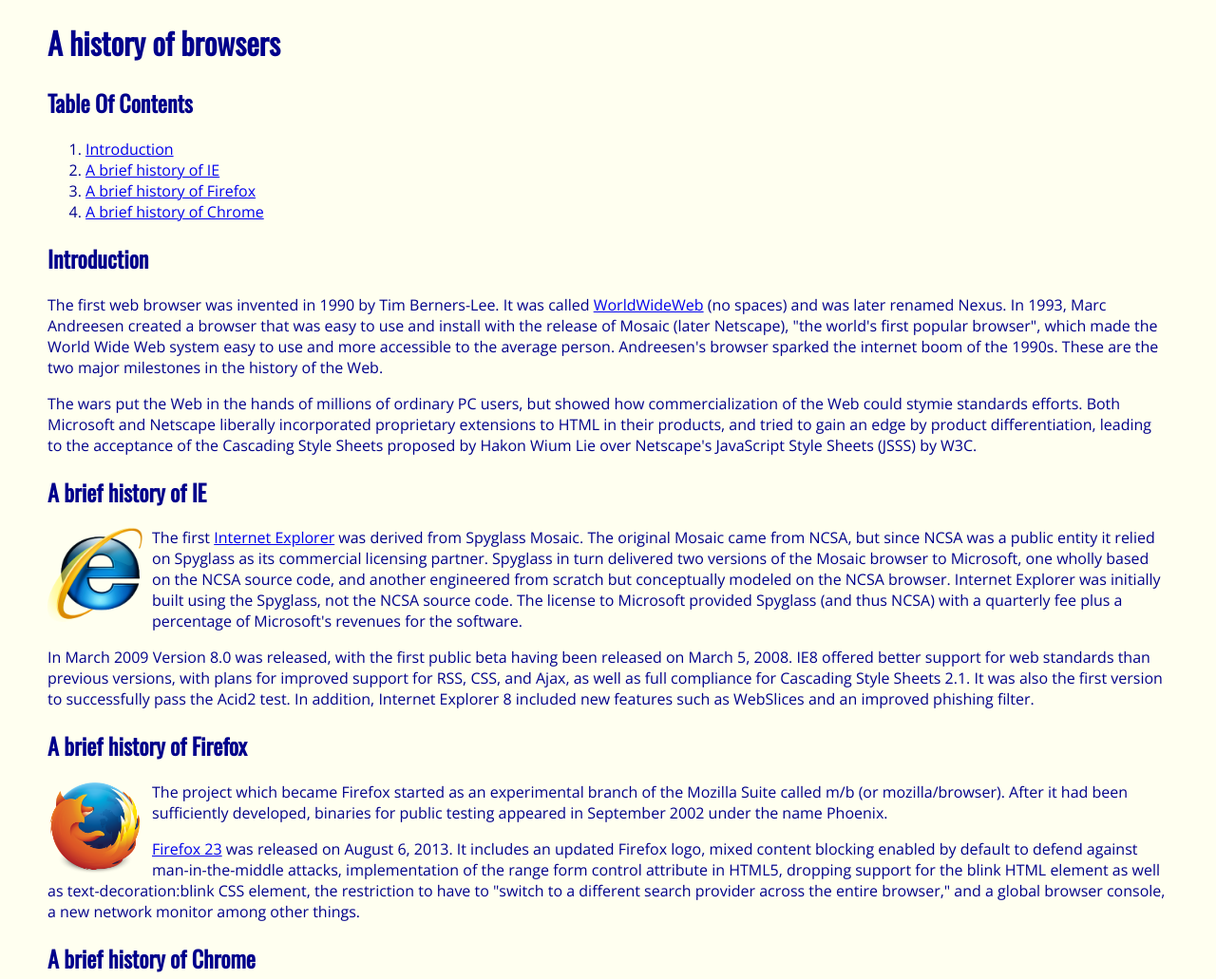
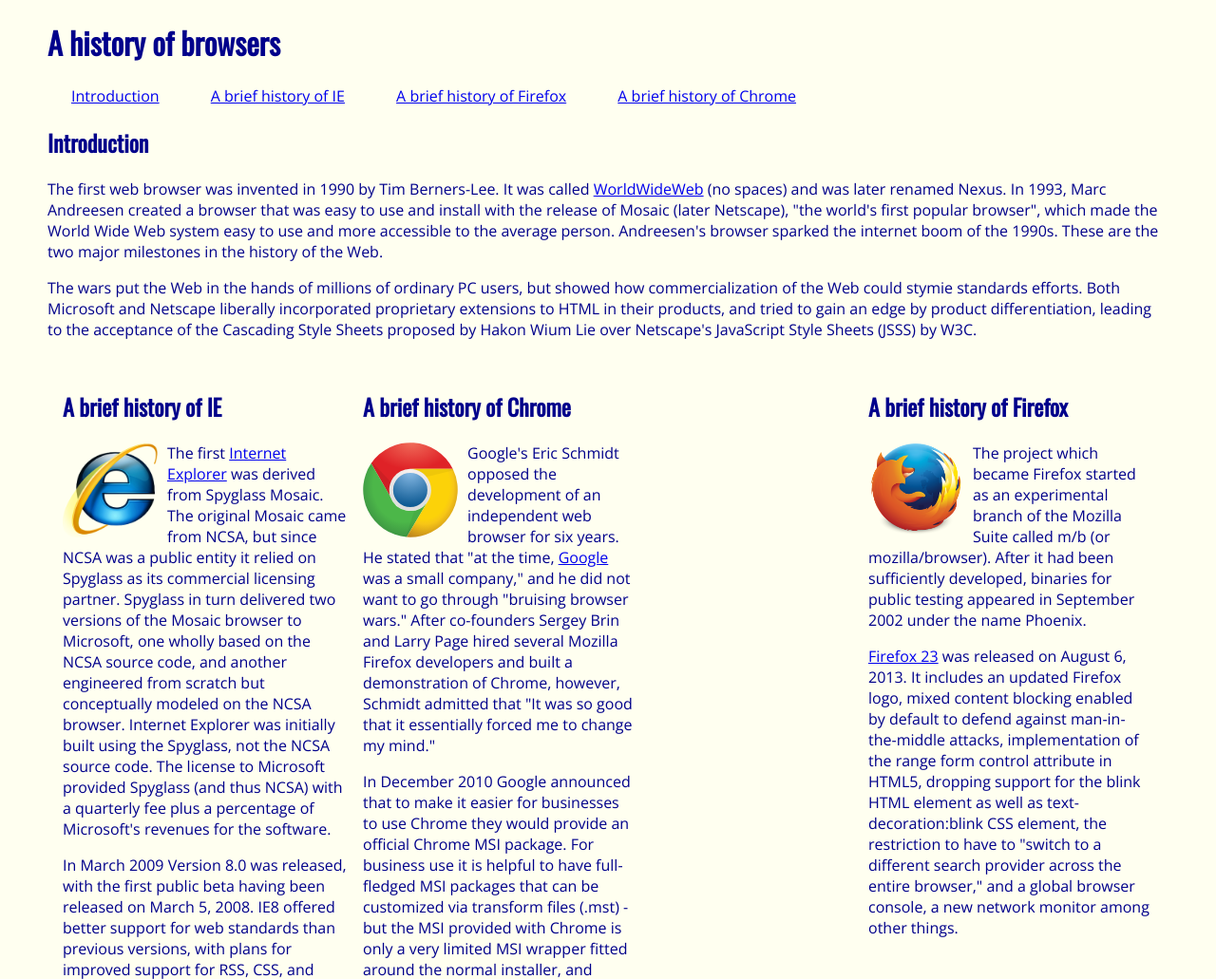
Before and after one commit to chumeda/browserhistory, a plain HTML site: page index.html in a window 1280 px wide. Shown: the top 1031 px of the page at 95% size. Drawn offline with nearby package versions, Linux system fonts and the light colour scheme.

Commit message:
finished browserhistory3

```diff
--- a/index.html
+++ b/index.html
@@ -4,35 +4,33 @@
 <link rel="stylesheet" type="text/css" href="http://fonts.googleapis.com/css?family=Oswald|Open+Sans">
 <head>
   <p><h1>A history of browsers</h1></p>
-  <p><h2>Table Of Contents</h2></p>
-  <p><ol>
+  <div id="navbar"><p><ul>
   <li><a href="#Intro">Introduction</a></li>
   <li><a href="#IE">A brief history of IE</a></li>
   <li><a href="#Fire">A brief history of Firefox</a></li>
   <li><a href="#Chrome">A brief history of Chrome</a></li>
-</ol></p>
+</ul></p></div>
 </head>
+<body>
+
 <p><h2 id="Intro">Introduction</h2></p>
 <p>The first web browser was invented in 1990 by Tim Berners-Lee. It was called <a href="https://en.wikipedia.org/wiki/WorldWideWeb">WorldWideWeb</a> (no spaces) and was later renamed Nexus. In 1993, Marc Andreesen created a browser that was easy to use and install with the release of Mosaic (later Netscape), "the world's first popular browser", which made the World Wide Web system easy to use and more accessible to the average person. Andreesen's browser sparked the internet boom of the 1990s. These are the two major milestones in the history of the Web.</p>
 <p>The wars put the Web in the hands of millions of ordinary PC users, but showed how commercialization of the Web could stymie standards efforts. Both Microsoft and Netscape liberally incorporated proprietary extensions to HTML in their products, and tried to gain an edge by product differentiation, leading to the acceptance of the Cascading Style Sheets proposed by Hakon Wium Lie over Netscape's JavaScript Style Sheets (JSSS) by W3C.</p>
 
-<p><h2 id="IE">A brief history of IE</h2></p>
+<div class="left"><p><h2 id="IE">A brief history of IE</h2></p>
 <p><img src="Internet_Explorer_7_Logo.png" width="100" height="100" alt="Internet Explorer Logo"></p>
 <p>The first <a href="http://windows.microsoft.com/en-us/internet-explorer/download-ie">Internet Explorer</a> was derived from Spyglass Mosaic. The original Mosaic came from NCSA, but since NCSA was a public entity it relied on Spyglass as its commercial licensing partner. Spyglass in turn delivered two versions of the Mosaic browser to Microsoft, one wholly based on the NCSA source code, and another engineered from scratch but conceptually modeled on the NCSA browser. Internet Explorer was initially built using the Spyglass, not the NCSA source code. The license to Microsoft provided Spyglass (and thus NCSA) with a quarterly fee plus a percentage of Microsoft's revenues for the software.</p>
-<p>In March 2009 Version 8.0 was released, with the first public beta having been released on March 5, 2008. IE8 offered better support for web standards than previous versions, with plans for improved support for RSS, CSS, and Ajax, as well as full compliance for Cascading Style Sheets 2.1. It was also the first version to successfully pass the Acid2 test. In addition, Internet Explorer 8 included new features such as WebSlices and an improved phishing filter.</p>
+<p>In March 2009 Version 8.0 was released, with the first public beta having been released on March 5, 2008. IE8 offered better support for web standards than previous versions, with plans for improved support for RSS, CSS, and Ajax, as well as full compliance for Cascading Style Sheets 2.1. It was also the first version to successfully pass the Acid2 test. In addition, Internet Explorer 8 included new features such as WebSlices and an improved phishing filter.</p></div>
 
-<p><h2 id="Fire">A brief history of Firefox</h2></p>
+<div class="right"><p><h2 id="Fire">A brief history of Firefox</h2></p>
 <p><img src="Mozilla_Firefox_logo_2013.png" width="100" height="100" alt="Firefox Logo"></p>
 <p>The project which became Firefox started as an experimental branch of the Mozilla Suite called m/b (or mozilla/browser). After it had been sufficiently developed, binaries for public testing appeared in September 2002 under the name Phoenix.</p>
-<p><a href="http://filehippo.com/download_firefox/15691/">Firefox 23</a> was released on August 6, 2013. It includes an updated Firefox logo, mixed content blocking enabled by default to defend against man-in-the-middle attacks, implementation of the range form control attribute in HTML5, dropping support for the blink HTML element as well as text-decoration:blink CSS element, the restriction to have to "switch to a different search provider across the entire browser," and a global browser console, a new network monitor among other things. </p>
+<p><a href="http://filehippo.com/download_firefox/15691/">Firefox 23</a> was released on August 6, 2013. It includes an updated Firefox logo, mixed content blocking enabled by default to defend against man-in-the-middle attacks, implementation of the range form control attribute in HTML5, dropping support for the blink HTML element as well as text-decoration:blink CSS element, the restriction to have to "switch to a different search provider across the entire browser," and a global browser console, a new network monitor among other things. </p></div>
 
-<p><h2 id="Chrome">A brief history of Chrome</h2></p>
+<div class="center"><p><h2 id="Chrome">A brief history of Chrome</h2></p>
 <p><img src="Google_Chrome_icon_(2011).svg" width="100" height="100" alt="Chrome Logo"></p>
 <p>Google's Eric Schmidt opposed the development of an independent web browser for six years. He stated that "at the time, <a href="https://www.google.com/">Google</a> was a small company," and he did not want to go through "bruising browser wars." After co-founders Sergey Brin and Larry Page hired several Mozilla Firefox developers and built a demonstration of Chrome, however, Schmidt admitted that "It was so good that it essentially forced me to change my mind."</p>
 <p>In December 2010 Google announced that to make it easier for businesses to use Chrome they would provide an official Chrome MSI package. For business use it is helpful to have full-fledged MSI packages that can be customized via transform files (.mst) - but the MSI provided with Chrome is only a very limited MSI wrapper fitted around the normal installer, and many businesses find that this arrangement does not meet their needs.</p>
-
-
-
-<body>
+</div>
 </body>
 </html>
--- a/style.css
+++ b/style.css
@@ -1,17 +1,9 @@
-/*
-The font for all headings should be Oswald.
-The font for non-heading text should be Open Sans.
-The font color should be DarkBlue.
-The top and bottom margins should be 10 px.
-The left and right margins should be 50 px.
-The background color should be Ivory.
-The logos should be inline with the text.*/
-
 body {
   font-family: 'Open Sans', sans-serif;
   color: darkblue;
   margin: 10px 50px 10px 50px;
   background-color: ivory;
+  text-align: left;
 }
 
 h1, h2{
@@ -22,3 +14,35 @@ img {
   float: left;
   margin-right: 10px;
 }
+
+.left {
+  float: left;
+  width: 300px;
+  padding: 1em;
+}
+
+.right {
+  float: right;
+  width: 300px;
+  padding: 1em;
+}
+
+.center {
+  width: 300px;
+  margin-right: 300px;
+  margin-left: 300px;
+  padding: 1em;
+}
+
+#navbar ul {
+  list-style-type: none;
+  margin: 0;
+  padding: 0;
+}
+#navbar li {
+  display: inline;
+}
+#navbar a {
+  margin-left: 25px;
+  margin-right: 25px;
+}
```
